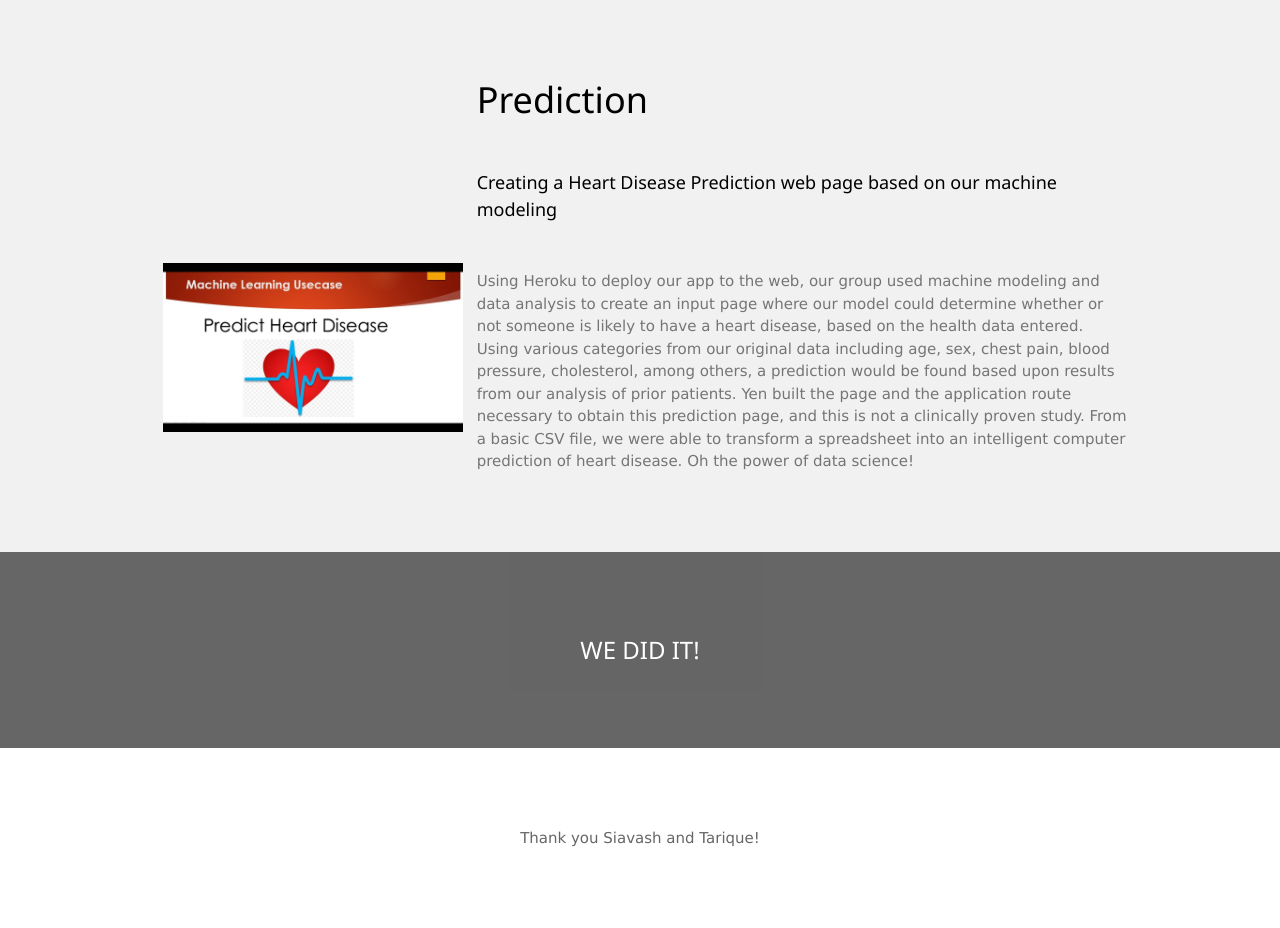
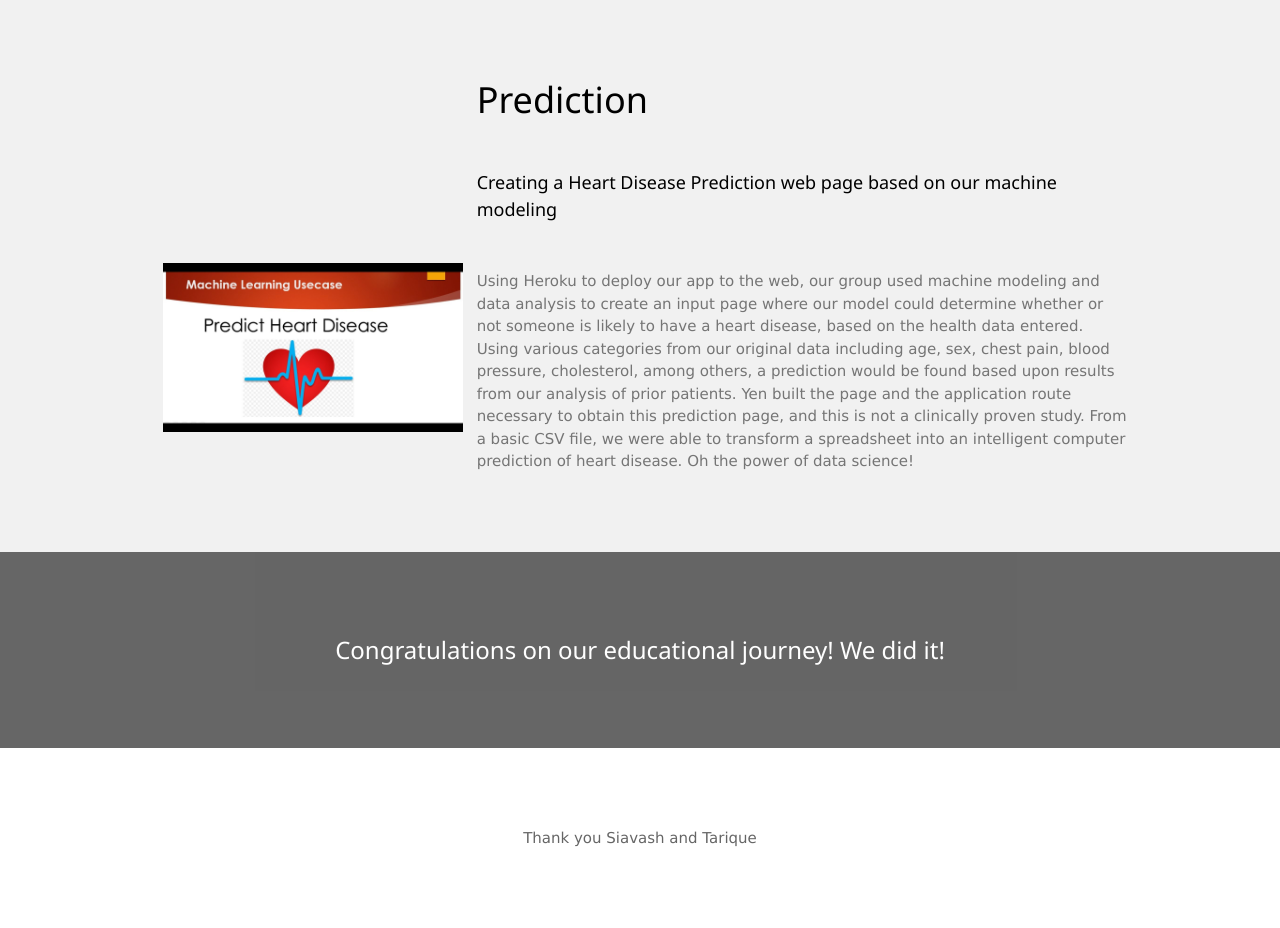
Before and after one commit to ravjolt/project-4, a Flask app: template Jonathan/Template/home.html in a window 1280 px wide. Shown: the part 1088-2016 px from the top of the page. Run offline with Flask 2, Linux system fonts and the light colour scheme; the template is opened without the code that fills it, so the values that code supplies are empty.

Commit message:
Changed some text

```diff
--- a/Jonathan/Template/home.html
+++ b/Jonathan/Template/home.html
@@ -72,12 +72,12 @@ body,h1,h5 {font-family: "Lato", sans-serif}
 </div>
 
 <div class="w3-container w3-black w3-center w3-opacity w3-padding-64">
-    <h1 class="w3-margin w3-xlarge">WE DID IT!</h1>
+    <h1 class="w3-margin w3-xlarge">Congratulations on our educational journey! We did it!</h1>
 </div>
 
 <!-- Footer -->
 <footer class="w3-container w3-padding-64 w3-center w3-opacity">
-    <p>Thank you Siavash and Tarique!</p>
+    <p>Thank you Siavash and Tarique</p>
 </footer>
 
 <script>
```
